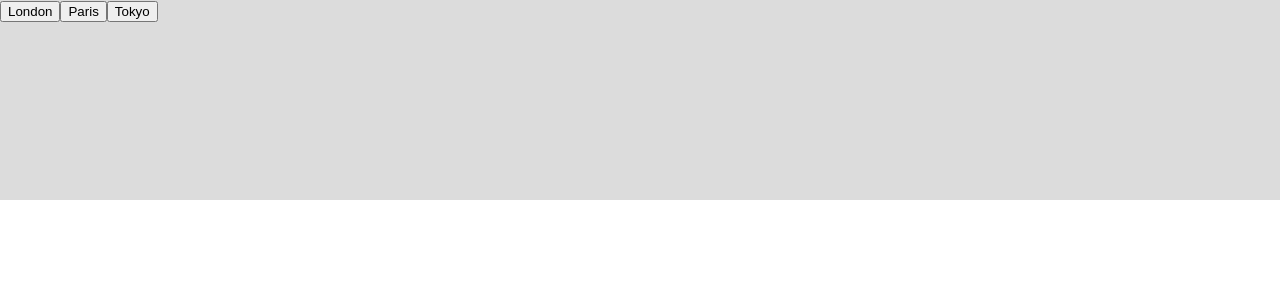
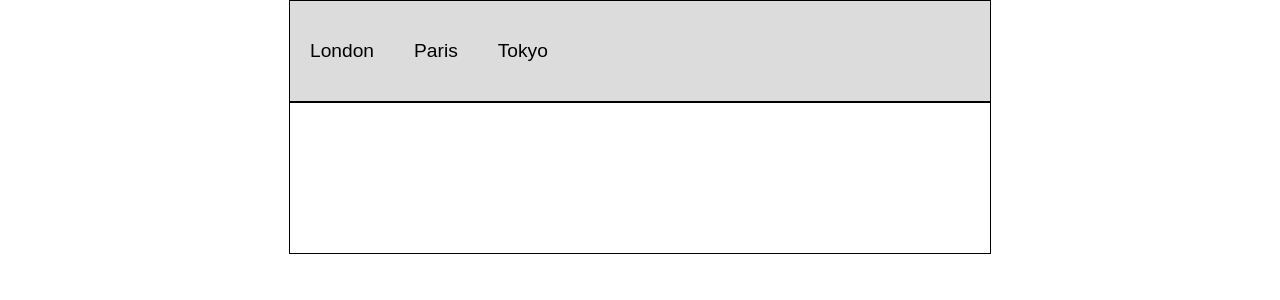
Before and after one commit to parvejg/hover-tabs, a React (Create React App) app: page / in a window 1280 px wide. Shown: the top 300 px of the page. Built offline with nearby package versions, Linux system fonts and the light colour scheme.

Commit message:
complete link work and css work

```diff
--- a/src/App.css
+++ b/src/App.css
@@ -1,5 +1,8 @@
 .App {
-  text-align: center;
+  display: flex;
+  justify-content: center;
+  min-width: 100%;
+  min-height: 100%;
 }
 
 .App-logo {
--- a/src/Components/HoverTabs.css
+++ b/src/Components/HoverTabs.css
@@ -1,11 +1,38 @@
-.hover-tabs-wrapper {
+.main-container {
   display: flex;
   flex-direction: column;
-  min-width: 400px;
-  min-height: 200px;
+  flex-wrap: nowrap;
+}
+.hover-tabs-wrapper {
+  min-width: 700px;
+  min-height: 100px;
   background-color: gainsboro;
-  align-items: flex-start;
+  border: 1px solid black;
+  align-content: center;
+  flex-wrap: nowrap;
+  flex-flow: nowrap;
+}
+
+.hover-tabs-links-wrapper {
+  display: flex;
+  min-width: 700px;
+  min-height: 100px;
+  flex-wrap: nowrap;
+  flex-flow: nowrap;
+}
+.hover-tabs-links {
+  font-size: larger;
+  border: none;
+  background-color: gainsboro;
+  padding: 20px;
+  cursor: pointer;
+}
+.hover-tabs-links:hover {
+  background-color: grey;
+  color: aliceblue;
 }
 .tabs-links-contents {
-  background-color: aqua;
+  min-height: 150px;
+  border: 1px solid black;
+  min-width: 700px;
 }
--- a/src/Components/HoverTabs.js
+++ b/src/Components/HoverTabs.js
@@ -1,15 +1,15 @@
 import "./HoverTabs.css";
 export const HoverTabs = () => {
   return (
-    <>
+    <div className="main-container">
       <div className="hover-tabs-wrapper">
         <div className="hover-tabs-links-wrapper">
-          <button>London</button>
-          <button>Paris</button>
-          <button>Tokyo</button>
+          <button className="hover-tabs-links">London</button>
+          <button className="hover-tabs-links">Paris</button>
+          <button className="hover-tabs-links">Tokyo</button>
         </div>
       </div>
       <div className="tabs-links-contents"></div>
-    </>
+    </div>
   );
 };
```
